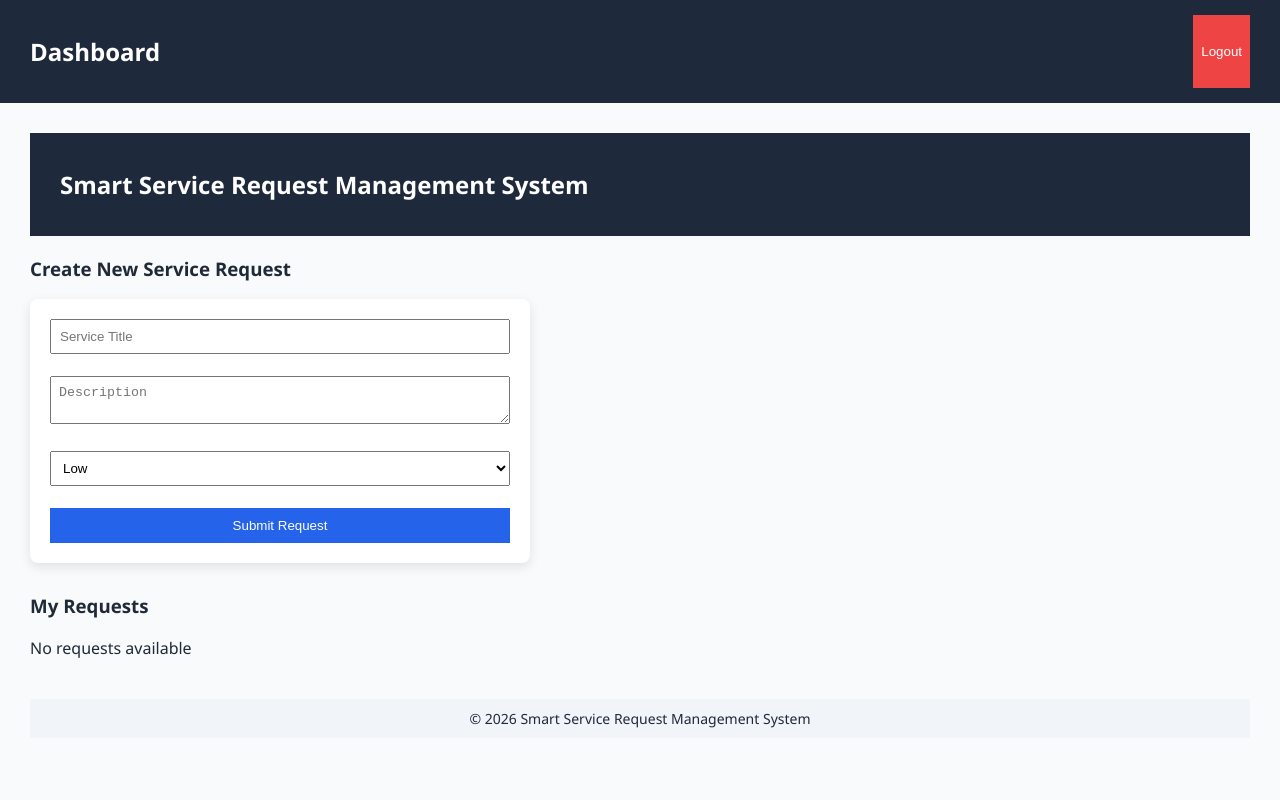
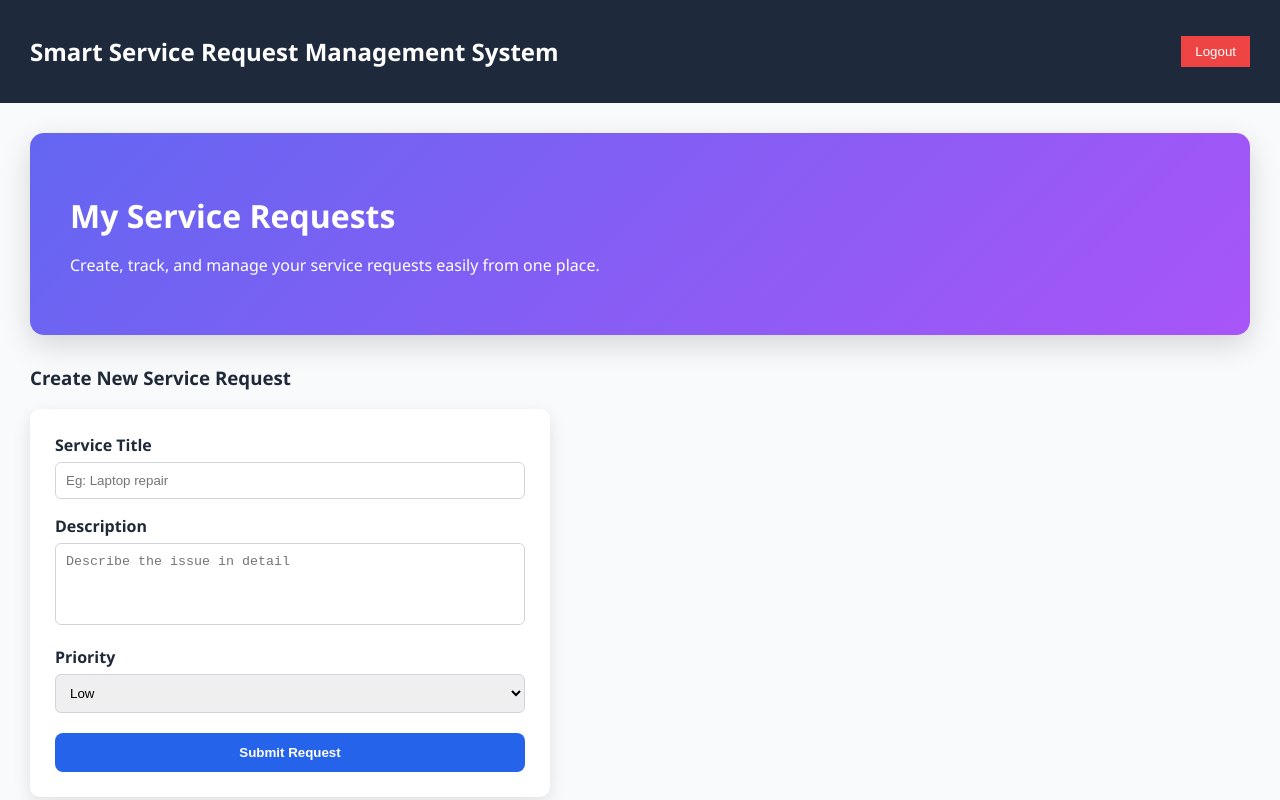
Before and after one commit to preenavi/Smart-Service-System, a React (Create React App) app: page / in a window 1280 px wide. Both pictures are taken after a click on the button "Login". Shown: the top 800 px of the page. Built offline with nearby package versions, Linux system fonts and the light colour scheme.

Commit message:
Pre UI done

```diff
--- a/src/App.js
+++ b/src/App.js
@@ -1,10 +1,9 @@
 import { useState } from "react";
 import { Routes, Route, Navigate } from "react-router-dom";
 
-import Header from "./components/Header";
-import Footer from "./components/Footer";
 import RequestForm from "./components/RequestForm";
 import RequestList from "./components/RequestList";
+import Footer from "./components/Footer";
 
 import Login from "./pages/Login";
 import Dashboard from "./pages/Dashboard";
@@ -15,6 +14,18 @@ function App() {
   const [priority, setPriority] = useState("Low");
   const [requests, setRequests] = useState([]);
   const [role, setRole] = useState(null);
+
+  const totalRequests = requests.length;
+const openRequests = requests.filter(
+  (r) => r.status === "OPEN"
+).length;
+const inProgressRequests = requests.filter(
+  (r) => r.status === "IN_PROGRESS"
+).length;
+const closedRequests = requests.filter(
+  (r) => r.status === "CLOSED"
+).length;
+
 
   const handleSubmit = (e) => {
     e.preventDefault();
@@ -44,15 +55,57 @@ function App() {
 
   return (
     <Routes>
+      {/* LOGIN */}
       <Route path="/" element={<Login setRole={setRole} />} />
 
+      {/* DASHBOARD (PROTECTED) */}
       <Route
         path="/dashboard"
         element={
           role ? (
             <Dashboard setRole={setRole}>
-              <Header />
+              {/* HERO SECTION */}
+              <div
+                style={{
+                  background:
+                    "linear-gradient(135deg, #6366f1, #a855f7)",
+                  color: "white",
+                  padding: "40px",
+                  borderRadius: "14px",
+                  marginBottom: "30px",
+                  boxShadow:
+                    "0 10px 30px rgba(0,0,0,0.15)",
+                }}
+              >
+                <h1
+                  style={{
+                    marginBottom: "10px",
+                    fontSize: "32px",
+                  }}
+                >
+                  {role === "ADMIN"
+                    ? "Admin Dashboard"
+                    : role === "TECHNICIAN"
+                    ? "Technician Workspace"
+                    : "My Service Requests"}
+                </h1>
 
+                <p
+                  style={{
+                    fontSize: "16px",
+                    maxWidth: "600px",
+                    lineHeight: "1.6",
+                  }}
+                >
+                  {role === "ADMIN"
+                    ? "Monitor all service requests, track progress, and manage the system efficiently."
+                    : role === "TECHNICIAN"
+                    ? "View assigned service requests and update their status in real time."
+                    : "Create, track, and manage your service requests easily from one place."}
+                </p>
+              </div>
+
+              {/* USER ONLY – CREATE REQUEST */}
               {role === "USER" && (
                 <>
                   <h3>Create New Service Request</h3>
@@ -68,6 +121,121 @@ function App() {
                 </>
               )}
 
+              {/* ADMIN DASHBOARD SHELL */}
+{/* ADMIN DASHBOARD SHELL */}
+{role === "ADMIN" && (
+  <div
+    style={{
+      marginTop: "20px",
+      marginBottom: "40px",
+    }}
+  >
+    <h3 style={{ marginBottom: "16px" }}>
+      System Overview
+    </h3>
+
+    <div
+      style={{
+        display: "grid",
+        gridTemplateColumns:
+          "repeat(auto-fit, minmax(200px, 1fr))",
+        gap: "20px",
+      }}
+    >
+      {/* TOTAL */}
+      <div
+        style={{
+          backgroundColor: "white",
+          padding: "20px",
+          borderRadius: "12px",
+          boxShadow:
+            "0 4px 12px rgba(0,0,0,0.08)",
+        }}
+      >
+        <h4>Total Requests</h4>
+        <p
+          style={{
+            fontSize: "28px",
+            fontWeight: "700",
+            color: "#2563eb",
+          }}
+        >
+          {totalRequests}
+        </p>
+      </div>
+
+      {/* OPEN */}
+      <div
+        style={{
+          backgroundColor: "white",
+          padding: "20px",
+          borderRadius: "12px",
+          boxShadow:
+            "0 4px 12px rgba(0,0,0,0.08)",
+        }}
+      >
+        <h4>Open Requests</h4>
+        <p
+          style={{
+            fontSize: "28px",
+            fontWeight: "700",
+            color: "#1e40af",
+          }}
+        >
+          {openRequests}
+        </p>
+      </div>
+
+      {/* IN PROGRESS */}
+      <div
+        style={{
+          backgroundColor: "white",
+          padding: "20px",
+          borderRadius: "12px",
+          boxShadow:
+            "0 4px 12px rgba(0,0,0,0.08)",
+        }}
+      >
+        <h4>In Progress</h4>
+        <p
+          style={{
+            fontSize: "28px",
+            fontWeight: "700",
+            color: "#6b21a8",
+          }}
+        >
+          {inProgressRequests}
+        </p>
+      </div>
+
+      {/* CLOSED */}
+      <div
+        style={{
+          backgroundColor: "white",
+          padding: "20px",
+          borderRadius: "12px",
+          boxShadow:
+            "0 4px 12px rgba(0,0,0,0.08)",
+        }}
+      >
+        <h4>Closed Requests</h4>
+        <p
+          style={{
+            fontSize: "28px",
+            fontWeight: "700",
+            color: "#374151",
+          }}
+        >
+          {closedRequests}
+        </p>
+      </div>
+    </div>
+  </div>
+)}
+
+
+
+              {/* LIST TITLE */}
               <h3 style={{ marginTop: "30px" }}>
                 {role === "USER"
                   ? "My Requests"
@@ -76,6 +244,7 @@ function App() {
                   : "All Service Requests"}
               </h3>
 
+              {/* REQUEST LIST */}
               <RequestList
                 requests={requests}
                 updateStatus={updateStatus}
--- a/src/components/RequestForm.js
+++ b/src/components/RequestForm.js
@@ -11,52 +11,112 @@ function RequestForm({
     <div
       style={{
         backgroundColor: "white",
-        padding: "20px",
-        borderRadius: "8px",
-        maxWidth: "500px",
-        boxShadow: "0 4px 12px rgba(0,0,0,0.1)",
+        padding: "25px",
+        borderRadius: "10px",
+        maxWidth: "520px",
+        boxShadow: "0 6px 18px rgba(0,0,0,0.1)",
+        marginBottom: "30px",
       }}
     >
       <form onSubmit={handleSubmit}>
-        <input
-          style={{ width: "100%", padding: "8px" }}
-          type="text"
-          placeholder="Service Title"
-          value={serviceTitle}
-          onChange={(e) => setServiceTitle(e.target.value)}
-        />
+        {/* TITLE */}
+        <div style={{ marginBottom: "16px" }}>
+          <label
+            style={{
+              display: "block",
+              fontWeight: "600",
+              marginBottom: "6px",
+            }}
+          >
+            Service Title
+          </label>
+          <input
+            type="text"
+            value={serviceTitle}
+            onChange={(e) =>
+              setServiceTitle(e.target.value)
+            }
+            placeholder="Eg: Laptop repair"
+            style={{
+              width: "100%",
+              padding: "10px",
+              borderRadius: "6px",
+              border: "1px solid #d1d5db",
+            }}
+            required
+          />
+        </div>
 
-        <br /><br />
+        {/* DESCRIPTION */}
+        <div style={{ marginBottom: "16px" }}>
+          <label
+            style={{
+              display: "block",
+              fontWeight: "600",
+              marginBottom: "6px",
+            }}
+          >
+            Description
+          </label>
+          <textarea
+            value={description}
+            onChange={(e) =>
+              setDescription(e.target.value)
+            }
+            placeholder="Describe the issue in detail"
+            rows={4}
+            style={{
+              width: "100%",
+              padding: "10px",
+              borderRadius: "6px",
+              border: "1px solid #d1d5db",
+              resize: "none",
+            }}
+            required
+          />
+        </div>
 
-        <textarea
-          style={{ width: "100%", padding: "8px" }}
-          placeholder="Description"
-          value={description}
-          onChange={(e) => setDescription(e.target.value)}
-        />
+        {/* PRIORITY */}
+        <div style={{ marginBottom: "20px" }}>
+          <label
+            style={{
+              display: "block",
+              fontWeight: "600",
+              marginBottom: "6px",
+            }}
+          >
+            Priority
+          </label>
+          <select
+            value={priority}
+            onChange={(e) =>
+              setPriority(e.target.value)
+            }
+            style={{
+              width: "100%",
+              padding: "10px",
+              borderRadius: "6px",
+              border: "1px solid #d1d5db",
+            }}
+          >
+            <option value="Low">Low</option>
+            <option value="Medium">Medium</option>
+            <option value="High">High</option>
+          </select>
+        </div>
 
-        <br /><br />
-
-        <select
-          style={{ width: "100%", padding: "8px" }}
-          value={priority}
-          onChange={(e) => setPriority(e.target.value)}
-        >
-          <option>Low</option>
-          <option>Medium</option>
-          <option>High</option>
-        </select>
-
-        <br /><br />
-
+        {/* SUBMIT */}
         <button
+          type="submit"
           style={{
-            padding: "10px",
+            width: "100%",
+            padding: "12px",
             backgroundColor: "#2563eb",
             color: "white",
+            fontWeight: "600",
             border: "none",
+            borderRadius: "8px",
             cursor: "pointer",
-            width: "100%",
           }}
         >
           Submit Request
--- a/src/components/RequestList.js
+++ b/src/components/RequestList.js
@@ -3,7 +3,7 @@ const primaryBtn = {
   backgroundColor: "#2563eb",
   color: "white",
   border: "none",
-  borderRadius: "4px",
+  borderRadius: "6px",
   cursor: "pointer",
   marginRight: "10px",
 };
@@ -13,44 +13,128 @@ const dangerBtn = {
   backgroundColor: "#ef4444",
   color: "white",
   border: "none",
-  borderRadius: "4px",
+  borderRadius: "6px",
   cursor: "pointer",
+};
+
+const getStatusStyle = (status) => {
+  switch (status) {
+    case "OPEN":
+      return { backgroundColor: "#dbeafe", color: "#1e40af" };
+    case "IN_PROGRESS":
+      return { backgroundColor: "#ede9fe", color: "#6b21a8" };
+    case "CLOSED":
+      return { backgroundColor: "#e5e7eb", color: "#374151" };
+    default:
+      return {};
+  }
 };
 
 function RequestList({ requests = [], updateStatus, role }) {
   return (
+    <>
+      {requests.length === 0 ? (
+        <div
+          style={{
+            backgroundColor: "white",
+            padding: "40px",
+            borderRadius: "10px",
+            textAlign: "center",
+            color: "#6b7280",
+            boxShadow: "0 2px 10px rgba(0,0,0,0.08)",
+          }}
+        >
+          <h3 style={{ marginBottom: "10px" }}>
+            No Service Requests Yet
+          </h3>
+          <p>
+            {role === "USER"
+              ? "Create a new service request to get started."
+              : "No service requests are currently assigned."}
+          </p>
+        </div>
+      ) : (
         <ul style={{ padding: 0 }}>
-      {requests.length === 0 ? (
-        <p>No requests available</p>
-      ) : (
-        requests.map((req) => (
+          {requests.map((req) => (
             <li
               key={req.id}
               style={{
                 backgroundColor: "white",
-              padding: "15px",
-              borderRadius: "6px",
-              marginBottom: "15px",
-              boxShadow: "0 2px 8px rgba(0,0,0,0.08)",
+                padding: "20px",
+                borderRadius: "12px",
+                marginBottom: "16px",
+                boxShadow:
+                  "0 4px 12px rgba(0,0,0,0.08)",
                 listStyle: "none",
               }}
             >
-            <strong>{req.title}</strong>
-            <br />
+              {/* HEADER ROW */}
+              <div
+                style={{
+                  display: "flex",
+                  justifyContent: "space-between",
+                  alignItems: "center",
+                  marginBottom: "10px",
+                }}
+              >
+                <h4 style={{ margin: 0 }}>{req.title}</h4>
+
+                <span
+                  style={{
+                    padding: "6px 12px",
+                    borderRadius: "20px",
+                    fontSize: "12px",
+                    fontWeight: "600",
+                    ...getStatusStyle(req.status),
+                  }}
+                >
+                  {req.status.replace("_", " ")}
+                </span>
+              </div>
+
+              {/* DESCRIPTION */}
+              <p
+                style={{
+                  margin: "0 0 12px",
+                  color: "#4b5563",
+                }}
+              >
                 {req.description}
-            <br /><br />
+              </p>
 
-            Priority: <b>{req.priority}</b> | Status: <b>{req.status}</b>
+              {/* FOOTER ROW */}
+              <div
+                style={{
+                  display: "flex",
+                  justifyContent: "space-between",
+                  alignItems: "center",
+                }}
+              >
+                <span
+                  style={{
+                    fontWeight: "600",
+                    color:
+                      req.priority === "High"
+                        ? "#dc2626"
+                        : req.priority === "Medium"
+                        ? "#d97706"
+                        : "#16a34a",
+                  }}
+                >
+                  Priority: {req.priority}
+                </span>
 
-            <br /><br />
-
-            {(role === "TECHNICIAN" || role === "ADMIN") && (
-              <>
+                {(role === "TECHNICIAN" ||
+                  role === "ADMIN") && (
+                  <div>
                     <button
                       style={primaryBtn}
                       disabled={req.status !== "OPEN"}
                       onClick={() =>
-                    updateStatus(req.id, "IN_PROGRESS")
+                        updateStatus(
+                          req.id,
+                          "IN_PROGRESS"
+                        )
                       }
                     >
                       In Progress
@@ -60,17 +144,22 @@ function RequestList({ requests = [], updateStatus, role }) {
                       style={dangerBtn}
                       disabled={req.status === "CLOSED"}
                       onClick={() =>
-                    updateStatus(req.id, "CLOSED")
+                        updateStatus(
+                          req.id,
+                          "CLOSED"
+                        )
                       }
                     >
                       Close
                     </button>
+                  </div>
+                )}
+              </div>
+            </li>
+          ))}
+        </ul>
+      )}
     </>
-            )}
-          </li>
-        ))
-      )}
-    </ul>
   );
 }
 
--- a/src/pages/Dashboard.js
+++ b/src/pages/Dashboard.js
@@ -9,7 +9,8 @@ function Dashboard({ children, setRole }) {
   };
 
   return (
-    <div style={{ minHeight: "100vh" }}>
+    <div style={{ minHeight: "100vh", display: "flex", flexDirection: "column" }}>
+      {/* HEADER BAR */}
       <div
         style={{
           backgroundColor: "#1e293b",
@@ -17,16 +18,18 @@ function Dashboard({ children, setRole }) {
           padding: "15px 30px",
           display: "flex",
           justifyContent: "space-between",
+          alignItems: "center",
         }}
       >
-        <h2>Dashboard</h2>
+        <h2>Smart Service Request Management System</h2>
+
         <button
           onClick={handleLogout}
           style={{
             backgroundColor: "#ef4444",
             color: "white",
             border: "none",
-            padding: "8px",
+            padding: "8px 14px",
             cursor: "pointer",
           }}
         >
@@ -34,7 +37,8 @@ function Dashboard({ children, setRole }) {
         </button>
       </div>
 
-      <div style={{ padding: "30px" }}>{children}</div>
+      {/* PAGE CONTENT */}
+      <div style={{ flex: 1, padding: "30px" }}>{children}</div>
     </div>
   );
 }
```
Lines whose indentation alone changed are shown as unchanged.
